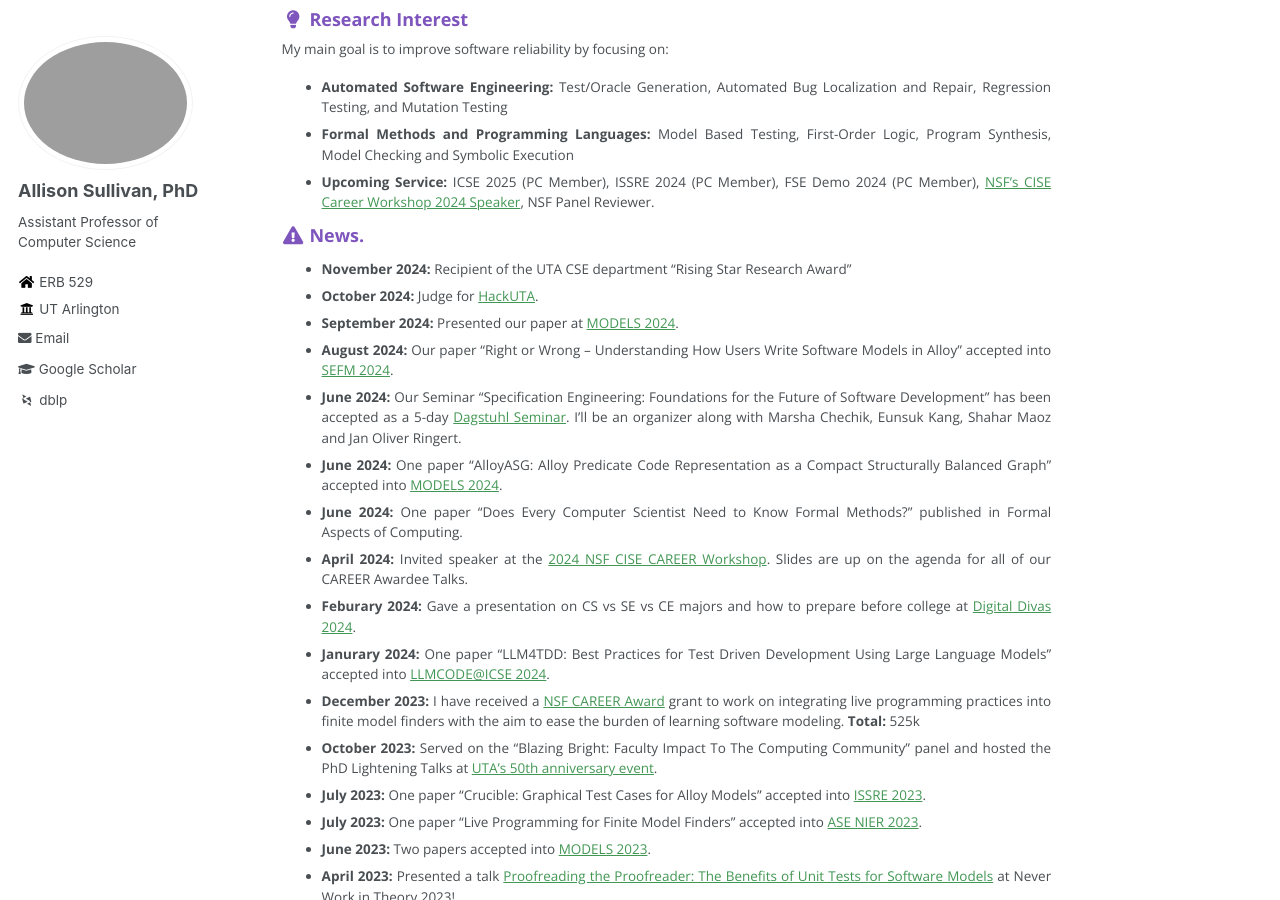
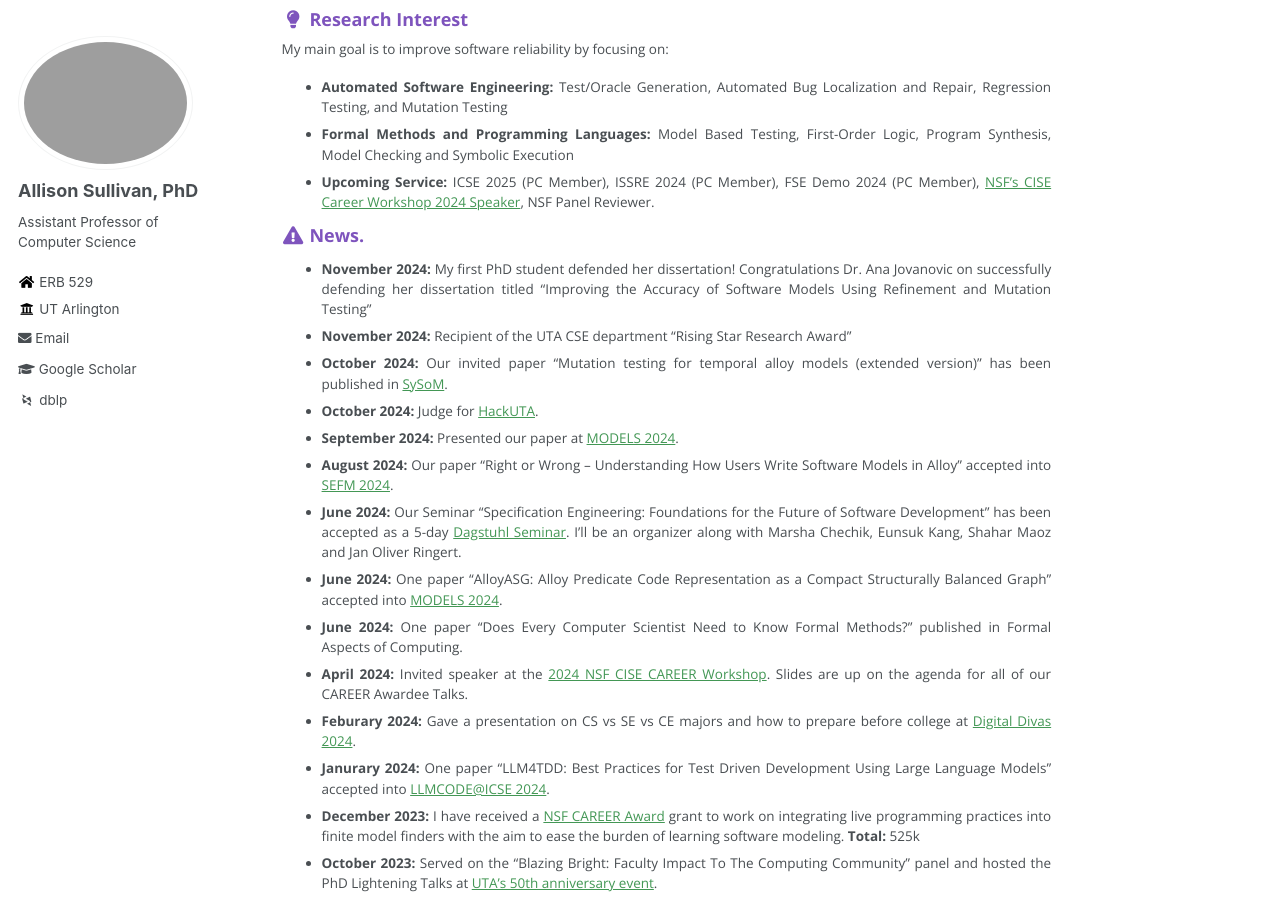
Before and after one commit to Allisonius/allisonius.github.io, a Jekyll site: the page built from _pages/about.md, in a window 1280 px wide and 900 px high, scrolled down 487 px. Built offline with Jekyll 4.4.1, drawn with Linux system fonts in a browser that asks for light colours; some web fonts are replaced.

Commit message:
Update about.md

```diff
--- a/_pages/about.md
+++ b/_pages/about.md
@@ -31,7 +31,9 @@ Checking and Symbolic Execution
 
 ### <i class="fa fa-fw fa-exclamation-triangle" aria-hidden="true"></i> News.
 
+* **November 2024:** My first PhD student defended her dissertation! Congratulations Dr. Ana Jovanovic on successfully defending her dissertation titled "Improving the Accuracy of Software Models Using Refinement and Mutation Testing"
 * **November 2024:** Recipient of the UTA CSE department "Rising Star Research Award"
+* **October 2024:** Our invited paper "Mutation testing for temporal alloy models (extended version)" has been published in [SySoM](https://link.springer.com/article/10.1007/s10270-024-01220-x).
 * **October 2024:** Judge for [HackUTA](https://www.hackuta.org/).
 * **September 2024:** Presented our paper at [MODELS 2024](https://conf.researchr.org/home/models-2024).
 * **August 2024:** Our paper "Right or Wrong -- Understanding How Users Write Software Models in Alloy" accepted into [SEFM 2024](https://sefm-conference.github.io/2024/).
```
